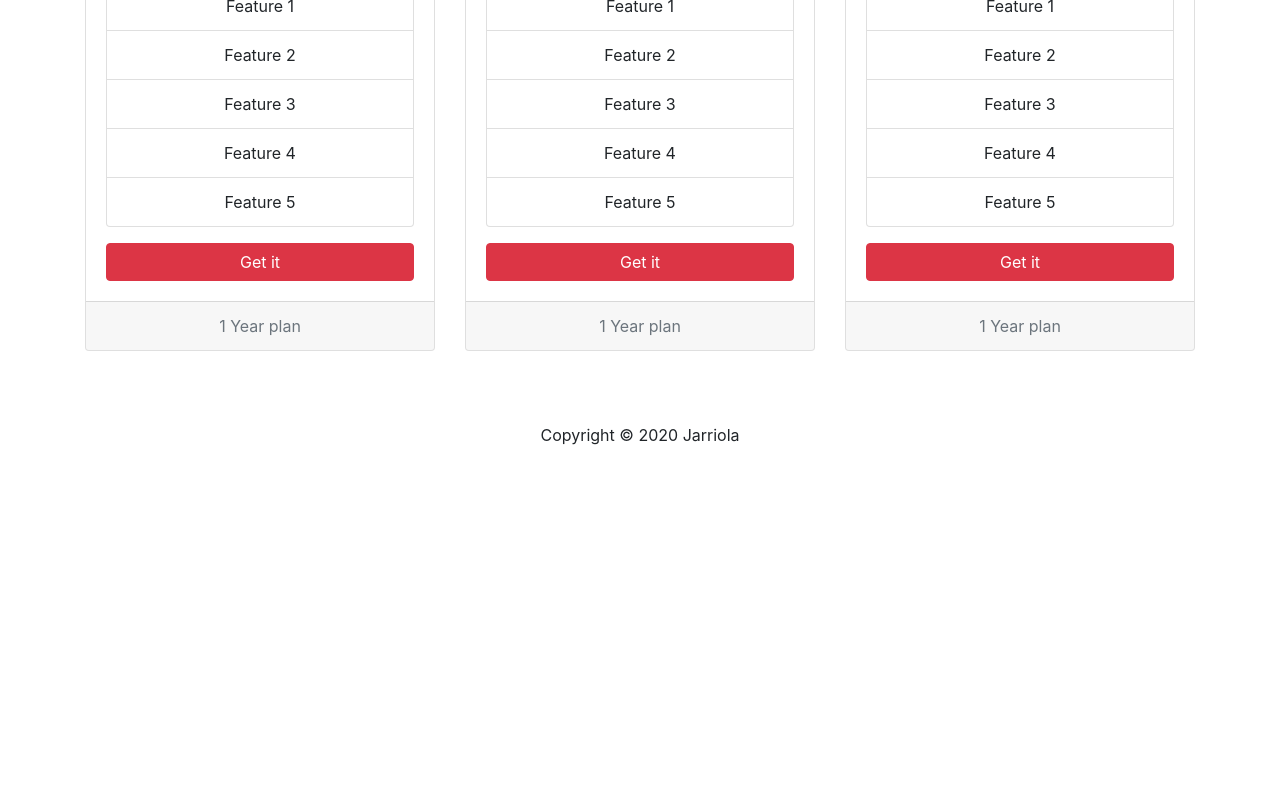
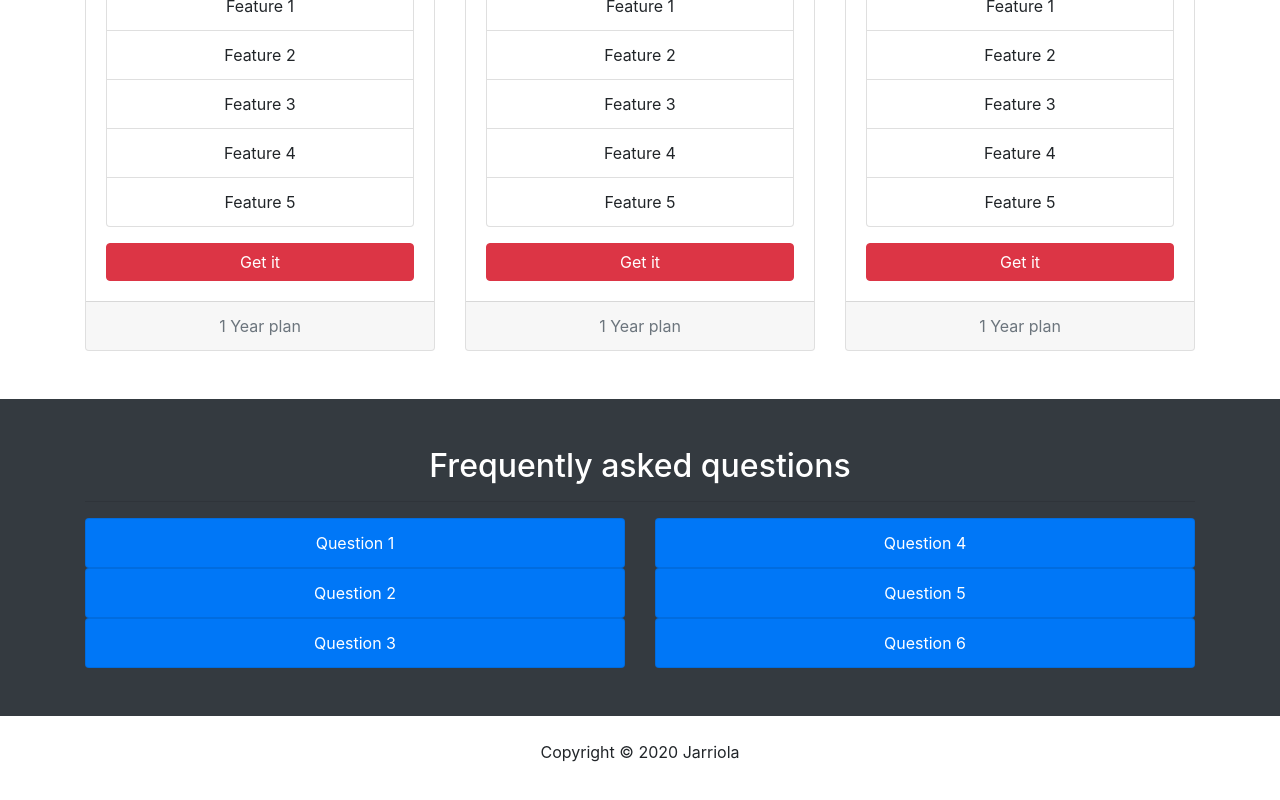
Before and after one commit to ing-arriola/company-site, a React (Create React App) app: page /services in a window 1280 px wide. Shown: the part 519-1319 px from the top of the page. Before the commit the page ends 1006 px from the top, so only its background shows below. Built offline with nearby package versions, Linux system fonts and the light colour scheme.

Commit message:
Added FAQ and FaqContainer components

```diff
--- /dev/null
+++ b/src/Components/Services/FAQ.js
@@ -0,0 +1,35 @@
+import React from "react";
+import { Container, Col, Row, Accordion, Card } from "react-bootstrap";
+
+const FAQ = ({ questions }) => {
+  return (
+    <section className="p-5 bg-dark text-white">
+      <Container className="text-center">
+        <h2>Frequently asked questions</h2>
+        <hr />
+        <Row>
+          {questions.map((question) => (
+            <Col md={6}>
+              {question.map((el) => (
+                <Accordion>
+                  <Card className="bg-primary">
+                    <Accordion.Toggle as={Card.Header} eventKey="0">
+                      {el.name}
+                    </Accordion.Toggle>
+                    <Accordion.Collapse eventKey="0">
+                      <Card.Body className="bg-light text-dark ">
+                        {el.Question}
+                      </Card.Body>
+                    </Accordion.Collapse>
+                  </Card>
+                </Accordion>
+              ))}
+            </Col>
+          ))}
+        </Row>
+      </Container>
+    </section>
+  );
+};
+
+export default FAQ;
--- /dev/null
+++ b/src/Containers/FaqContainer.js
@@ -0,0 +1,50 @@
+import React from "react";
+import FAQ from "../Components/Services/FAQ";
+const FaqContainer = () => {
+  const questions = [
+    [
+      {
+        name: "Question 1",
+        Question:
+          "Lorem ipsum, dolor sit amet consectetur adipisicing elit. Delectus, eaque.",
+      },
+      {
+        name: "Question 2",
+        Question:
+          "Lorem ipsum dolor sit amet, consectetur adipisicing elit. Laborum, excepturi!",
+      },
+      {
+        name: "Question 3",
+        Question:
+          "Lorem ipsum dolor sit amet, consectetur adipisicing elit. Laborum, excepturi!",
+      },
+    ],
+    [
+      {
+        name: "Question 4",
+        Question:
+          "Lorem ipsum, dolor sit amet consectetur adipisicing elit. Delectus, eaque.",
+      },
+      {
+        name: "Question 5",
+        Question:
+          "Lorem ipsum dolor sit amet, consectetur adipisicing elit. Laborum, excepturi!",
+      },
+      {
+        name: "Question 6",
+        Question:
+          "Lorem ipsum dolor sit amet, consectetur adipisicing elit. Laborum, excepturi!",
+      },
+    ],
+  ];
+
+  //questions.map((que) => que.map((el) => console.log(el)));
+
+  return (
+    <div>
+      <FAQ questions={questions} />
+    </div>
+  );
+};
+
+export default FaqContainer;
--- a/src/Pages/Services.js
+++ b/src/Pages/Services.js
@@ -2,6 +2,7 @@ import React from "react";
 import SectionHeader from "../Components/SectionHeader";
 import servicesImage from "../Assets/image3.jpg";
 import ColumnsSection from "../Components/Services/ColumnsSection";
+import FaqContainer from "../Containers/FaqContainer";
 
 const Services = () => {
   const features = [1, 2, 3];
@@ -14,6 +15,7 @@ const Services = () => {
         outline="outline-primary"
       />
       <ColumnsSection features={features} />
+      <FaqContainer />
     </div>
   );
 };
```
